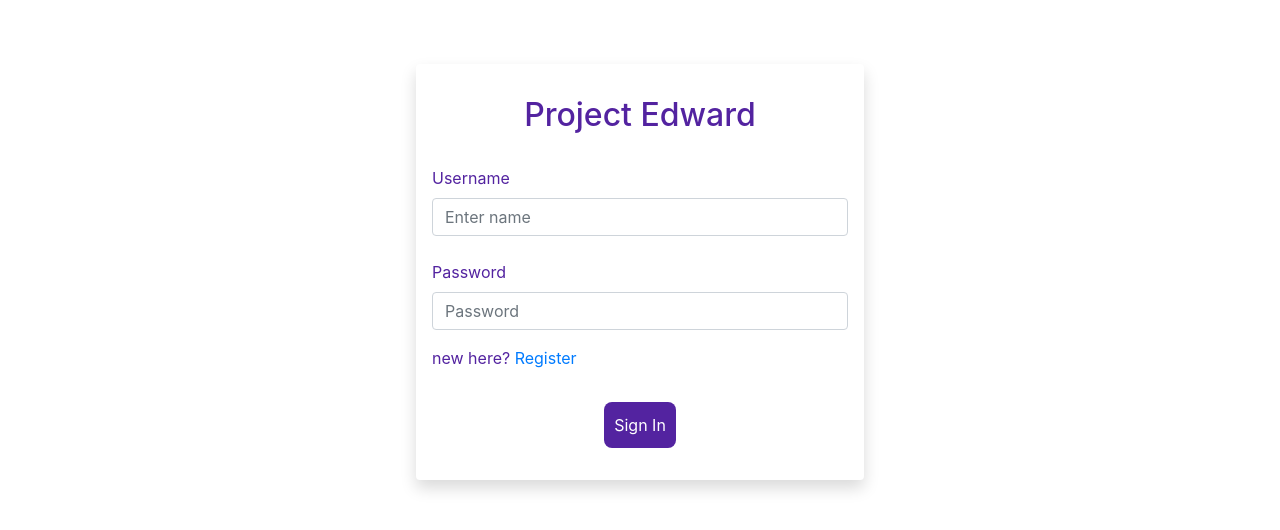
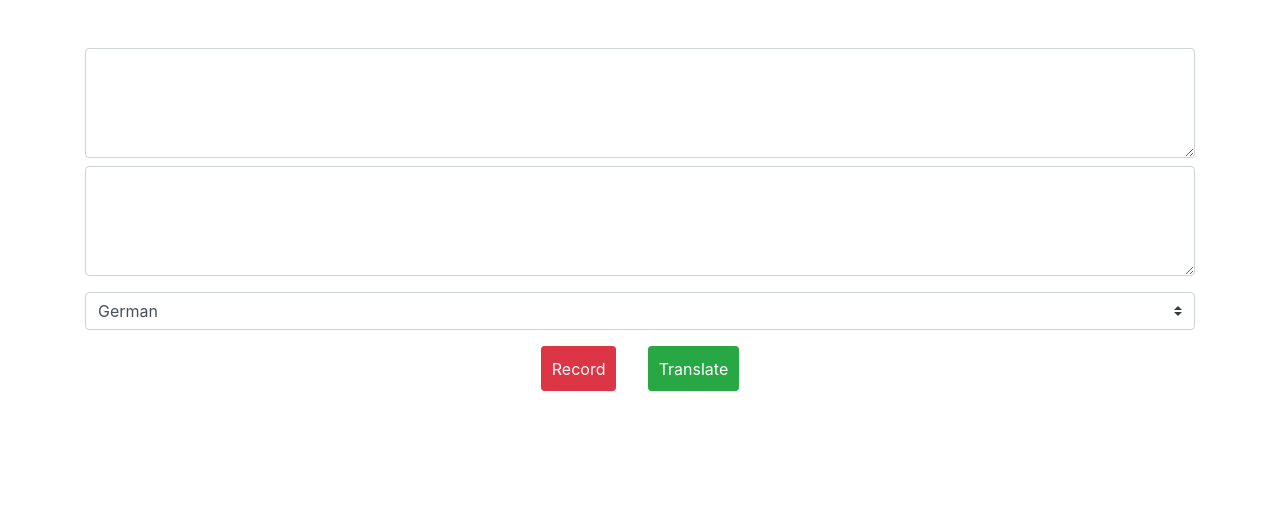
Before and after one commit to victory-a/project-edward, a React (Create React App) app: page / in a window 1280 px wide. Shown: the top 530 px of the page. Built offline with nearby package versions, Linux system fonts and the light colour scheme.

Commit message:
code refactor for translation count and UI adjustements

```diff
--- a/src/App.js
+++ b/src/App.js
@@ -2,16 +2,17 @@ import React, { Component } from 'react';
 import Register from './components/Register';
 import SignIn from './components/SignIn';
 import Recognition from './components/speechRecognition';
-import Console from './components/Main'
+import Main from './components/Main'
 
 class App extends Component {
+
     render() {
         return (
             <div>
                 {/* <Recognition/> */}
-                <SignIn />
+                {/* <SignIn /> */}
                 {/* <Register /> */}
-                {/* <Console /> */}
+                <Main />
             </div>
         )
     }
--- a/src/components/Controls.js
+++ b/src/components/Controls.js
@@ -16,30 +16,7 @@ const languages = languagesArray.map((language, index) =>
         </option>
 )
 
-class Controls extends Component {
-    constructor(props) {
-        super(props)
-        this.state = ({
-            listening: false
-        })
-    }
-
-    toggleListen = (e) => {
-        this.setState({
-          listening: !this.state.listening
-        })
-        // console.log("clicked", e.target)
-        if (this.state.listening) {
-            e.target.classList.add("btn-danger")
-            e.target.classList.remove("btn-primary")
-        } else {
-            e.target.classList.add("btn-primary")
-            e.target.classList.remove("btn-danger")
-        }
-    }
-
-    render () {
-        const { onLanguageSelect, selectedLanguage } = this.props
+const Controls = ({ onLanguageSelect, selectedLanguage, toggleListen, isListening}) => {
     return (
         <>
             <div className="select_language">
@@ -51,18 +28,16 @@ class Controls extends Component {
                 </select>
             </div>
             <div className="buttons text-center">
-                    <button type="submit" className="btn m-3 btn-danger" style={buttonStyle} onClick={this.toggleListen}>
+                <button type="submit" className="btn m-3 btn-danger" style={buttonStyle} onClick={toggleListen}>
                     {
-                            this.state.listening? 'Stop' : 'Record'
+                        isListening ? 'Stop' : 'Record'
                     }
                 </button>
                 <button type="submit" className="btn m-3 btn-success" style={buttonStyle}>Translate</button>
             </div>
         </>
     )
-    }
-
 
 }
 
-export default Controls
+export default Controls;
--- a/src/components/Display.js
+++ b/src/components/Display.js
@@ -1,10 +1,21 @@
 import React from 'react';
 
-const Display = () => {
+const Display = ({ input, output, onChange}) => {
     return (
         <>
-            <div className="form-group border border-primary">
-                <textarea className="form-control" id="exampleFormControlTextarea3" rows="9"></textarea>
+            <div className="form-group">
+                <textarea
+                    className="form-control mt-2 mb-2"
+                    rows="4"
+                    defaultValue={input}
+                    read="true">
+                </textarea>
+                <textarea
+                    className="form-control mt-2 mb-2"
+                    rows="4"
+                    defaultValue={output}
+                    read="true">
+                </textarea>
             </div>
         </>
     )
--- a/src/components/Register.js
+++ b/src/components/Register.js
@@ -17,16 +17,16 @@ const Register = () => {
         <div className="container rounded shadow p-3 mb-5 bg-white rounded" style={containerStyle}>
             <h2 className="text-center m-3">Project Edward</h2>
             <div className="form-group">
-                <label className="mt-3" for="username">Username</label>
-                <input type="text" className="form-control" placeholder="Enter name" />
+                <label className="mt-3" htmlFor="username">Username</label>
+                <input type="text" className="form-control" placeholder="Enter name" required />
             </div>
             <div className="form-group">
-                <label className="mt-2" for="password">Password</label>
-                <input type="password" className="form-control" placeholder="Password" />
+                <label className="mt-2" htmlFor="password">Password</label>
+                <input type="password" className="form-control" placeholder="Password" required/>
             </div>
             <div className="form-group">
-                <label className="mt-2" for="password">Confirm Password</label>
-                <input type="password" className="form-control" placeholder="Password" />
+                <label className="mt-2" htmlFor="password">Confirm Password</label>
+                <input type="password" className="form-control" placeholder="Password" required/>
             </div>
             <p >not new?  <a href="#" >Sign in</a></p>
             <div className="text-center">
--- a/src/components/SignIn.js
+++ b/src/components/SignIn.js
@@ -17,12 +17,12 @@ const SignIn = () => {
         <div className="container rounded shadow p-3 mb-5 bg-white rounded" style={containerStyle}>
             <h2 className="text-center m-3">Project Edward</h2>
             <div className="form-group">
-                <label className="mt-3" for="username">Username</label>
-                <input type="text" className="form-control" placeholder="Enter name" />
+                <label className="mt-3" htmlFor="username">Username</label>
+                <input type="text" className="form-control" placeholder="Enter name" required/>
             </div>
             <div className="form-group">
-                <label className="mt-2" for="password">Password</label>
-                <input type="password" className="form-control" placeholder="Password" />
+                <label className="mt-2" htmlFor="password">Password</label>
+                <input type="password" className="form-control" placeholder="Password" required/>
             </div>
             <p >new here?  <a href="#" >Register</a></p>
             <div className="text-center">
--- a/src/components/main.js
+++ b/src/components/main.js
@@ -2,27 +2,47 @@ import React, { Component } from 'react';
 import Display from './Display';
 import Controls from './Controls';
 
-class Console extends Component {
+class Main extends Component {
     constructor (props) {
         super(props);
-        this.state = {
+        this.state = ({
             selectedLanguage : 'en-de',
-            listening: true
-        }
+            isListening: false,
+            input: '',
+            output: ''
+        })
     }
+
     onLanguageSelect = (e) => {
-        this.setstate({
+        this.setState({
             selectedLanguage: e.target.value
         })
     }
+
+    toggleListen = (e) => {
+        this.setState({
+            isListening: !this.state.isListening
+        })
+        // console.log("clicked", e.target)
+        if (this.state.isListening) {
+            e.target.classList.add("btn-danger")
+            e.target.classList.remove("btn-primary")
+        } else {
+            e.target.classList.add("btn-primary")
+            e.target.classList.remove("btn-danger")
+        }
+    }
+
     render () {
         return (
             <>
                 <div className="container mt-5 red-border">
-                    <Display />
+                    <Display input={this.state.input} output={this.state.output} />
                     <Controls
                         onLanguageSelect={this.onLanguageSelect}
                         selectedLanguage={this.state.selectedLanguage}
+                        toggleListen={this.toggleListen}
+                        isListening={this.state.isListening}
                     />
                 </div>
             </>
@@ -30,4 +50,5 @@ class Console extends Component {
     }
 }
 
-export default Console;
+
+export default Main;
--- a/src/components/speechRecognition.js
+++ b/src/components/speechRecognition.js
@@ -18,7 +18,7 @@ class Recognition extends Component {
             listening: false,
             input: '',
             output: '',
-            language: 'en-es'
+            language: 'en-es',
         })
     }
 
@@ -67,9 +67,9 @@ class Recognition extends Component {
     }
 
     onTranslate = () => {
-        const { input, language } = this.state;
+        const { name, input, language } = this.state;
         console.log('input', this.state.input)
-        translate(input, language)
+        translate(name, input, language)
         .then(response => {
             this.setState({output: response[0].translation})
             setTimeout(speak(response[0].translation), 2000)
--- a/src/translate.js
+++ b/src/translate.js
@@ -1,11 +1,12 @@
 // handles the call to the backend api and returns an output
 
-async function translate(inputText, outputLanguage)  {
+async function translate(name, inputText, outputLanguage)  {
     try {
         const request = await fetch('http://localhost:4000/translate', {
                 method: 'post',
                 headers: {'Content-Type': 'application/json'},
                 body: JSON.stringify({
+                    name: name,
                     text: inputText,
                     language: outputLanguage
                 })
```
Also changed, not shown: 2 other files (tests, documents, lock files or other folders). Lines whose indentation alone changed are shown as unchanged.
